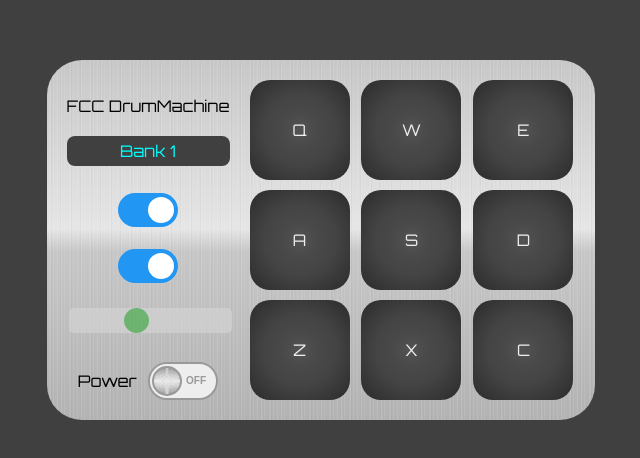
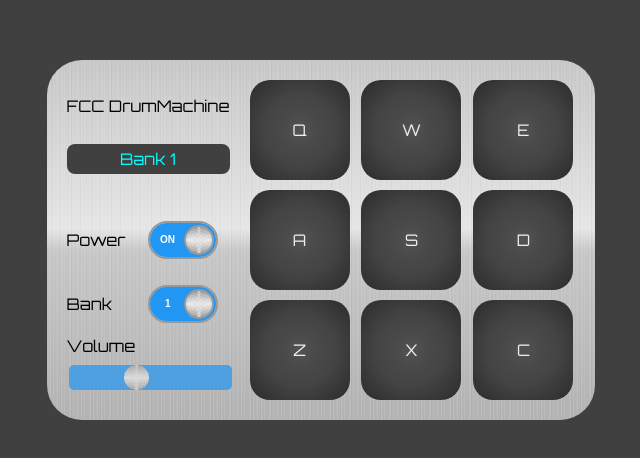
Before and after one commit to brimarq/fcc-drum-machine, a React (Create React App) app: page / in a window 1280 px wide. Shown: the part 160-618 px from the top of the page, without its empty margins (319-959 px from the left). Built offline with nearby package versions, Linux system fonts and the light colour scheme.

Commit message:
more ui tweaks

```diff
--- a/src/App.css
+++ b/src/App.css
@@ -28,6 +28,8 @@
     -webkit-radial-gradient(0% 50%, 50% 10%, hsla(0,0%,0%,.1) 0%, hsla(0,0%,0%,0) 100%),
     -webkit-radial-gradient(100% 50%, 50% 06%, hsla(0,0%,0%,.1) 0%, hsla(0,0%,0%,0) 100%)
   ;
+  --switch-inner-on-color: #2196F3;
+  --switch-inner-off-color: #EEEEEE;
 }
 
 body {
@@ -157,65 +159,130 @@ body {
   margin-left: 2px; */
 }
 
- /* The switch - the box around the slider */
+/*** CHECKBOX SWITCHES ***/
+
+.switch-container {
+  display: grid;
+  grid-template-columns: repeat(2, 1fr);
+  align-items: center;
+}
+.switch-title {
+  text-align: left;
+}
 .switch {
+  /* display: inline-block; */
   position: relative;
-  display: inline-block;
-  width: 60px;
-  height: 34px;
+  width: 70px;
+  -webkit-user-select:none;
+  -moz-user-select:none;
+  -ms-user-select: none;
+}
+.switch-checkbox {
+  display: none;
 }
 
-/* Hide default HTML checkbox */
-.switch input {display:none;}
+/* .onoffswitch-title {
+  display: inline-block;
+} */
+.switch-label {
+  display: block;
+  overflow: hidden;
+  cursor: pointer;
+  border: 2px solid #999999;
+  border-radius: 34px;
+}
 
-/* The slider */
-.switch-slider {
+.switch-inner {
+  display: block;
+  width: 200%;
+  margin-left: -100%;
+  transition: margin 0.1s ease-in 0s;
+}
+.switch-inner::before, .switch-inner::after {
+  display: inline-block;
+  width: 50%;
+  height: 34px;
+  padding: 0;
+  line-height: 34px;
+  font-size: 10px;
+  color: white;
+  font-family: Trebuchet, Arial, sans-serif;
+  font-weight: bold;
+  box-sizing: border-box;
+}
+.switch-inner::before {
+  text-align: left;
+  content: "ON";
+  padding-left: 10px;
+  background-color: var(--switch-inner-on-color);
+  color: #FFFFFF;
+}
+.switch-inner::after {
+  content: "OFF";
+  padding-right: 10px;
+  background-color: var(--switch-inner-off-color);
+  color: #999999;
+  text-align: right;
+}
+
+.switch label[for="switch-bank"] .switch-inner::before {
+  content: "1";
+  padding-left: 15px;
+}
+
+.switch label[for="switch-bank"] .switch-inner::after {
+  content: "2";
+  padding-right: 15px;
+}
+
+.switch-switch {
+  display: block;
+  width: 26px;
+  margin: 4px;
+  /* background: #FFFFFF; */
+  background-image: var(--brushed-metal-radial);
+
   position: absolute;
-  cursor: pointer;
+  top: 0;
+  bottom: 0;
+  right: 32px;
+  border: 2px solid #999999;
+  border-radius: 34px;
+  transition: all 0.1s ease-in 0s;
+}
+
+.switch-switch::before, .switch-switch::after {
+  content: "";
   top: 0;
   left: 0;
-  right: 0;
-  bottom: 0;
-  background-color: #ccc;
-  border-radius: 34px;
-  -webkit-transition: .1s;
-  transition: .1s;
+  position: absolute;
+  width: inherit;
+  height: inherit;
+  border-radius: inherit;
+  background-image: var(--brushed-metal-radial-conical);
 }
 
-.switch-slider::before {
-  position: absolute;
-  content: "";
-  height: 26px;
-  width: 26px;
-  left: 4px;
-  bottom: 4px;
-  background-color: white;
-  border-radius: 50%;
-  -webkit-transition: .1s;
-  transition: .1s;
+.switch-switch::before { transform: rotate( 65deg); }
+.switch-switch::after { transform: rotate(-65deg); }
+
+
+.switch-checkbox:checked + .switch-label .switch-inner {
+  margin-left: 0;
+}
+.switch-checkbox:checked + .switch-label .switch-switch {
+  right: 0px;
 }
 
-
-input:checked + .switch-slider {
-  background-color: #2196F3;
-}
-
-input:focus + .switch-slider {
-  box-shadow: 0 0 1px #2196F3;
-}
-
-input:checked + .switch-slider::before {
-  -webkit-transform: translateX(26px);
-  -ms-transform: translateX(26px);
-  transform: translateX(26px);
-}
-
-
 /*** VOLUME SLIDER ***/
-.slidecontainer {
+.slider-container {
+  display: grid;
   width: 100%; /* Width of the outside container */
 }
 
+.slider-title {
+  /* width: 100%; */
+  text-align: left;
+}
 /* The slider itself */
 .slider {
   -webkit-appearance: none;  /* Override default CSS styles */
@@ -223,7 +290,8 @@ input:checked + .switch-slider::before {
   width: 100%; /* Full-width */
   height: 25px; /* Specified height */
   border-radius: 5px;
-  background: #d3d3d3; /* Grey background */
+  /* background: #d3d3d3; /* Grey background */
+  background-color: var(--switch-inner-on-color);
   outline: none; /* Remove outline */
   opacity: 0.7; /* Set transparency (for mouse-over effects on hover) */
   -webkit-transition: .2s; /* 0.2 seconds transition on hover */
@@ -231,28 +299,59 @@ input:checked + .switch-slider::before {
 }
 
 /* Mouse-over effects */
-.slider:hover {
-  opacity: 1; /* Fully shown on mouse-over */
-}
+/* .slider:hover {
+  opacity: 1;
+} */
 
 /* The slider handle (use -webkit- (Chrome, Opera, Safari, Edge) and -moz- (Firefox) to override default look) */
 .slider::-webkit-slider-thumb {
+  position: relative;
   -webkit-appearance: none; /* Override default look */
   appearance: none;
   width: 25px; /* Set a specific slider handle width */
   height: 25px; /* Slider handle height */
   border-radius: 50%;
-  background: #4CAF50; /* Green background */
+  background-image: var(--brushed-metal-radial);
   cursor: pointer; /* Cursor on hover */
 }
 
 .slider::-moz-range-thumb {
+  position: relative;
   width: 25px; /* Set a specific slider handle width */
   height: 25px; /* Slider handle height */
   border-radius: 50%;
-  background: #4CAF50; /* Green background */
+  background-image: var(--brushed-metal-radial);
   cursor: pointer; /* Cursor on hover */
 }
+
+.slider::-webkit-slider-thumb::before, .slider::-webkit-slider-thumb::after {
+  content: "";
+  position: absolute;
+  top: 0;
+  left: 0;
+  width: inherit;
+  height: inherit;
+  border-radius: inherit;
+  background-image: var(--brushed-metal-radial-conical);
+}
+
+.slider::-webkit-slider-thumb::before { transform: rotate( 65deg); }
+.slider::-webkit-slider-thumb::after { transform: rotate(-65deg); }
+
+.slider::-moz-range-thumb::before, .slider::-moz-range-thumb::after {
+  content: "";
+  position: absolute;
+  top: 0;
+  left: 0;
+  width: inherit;
+  height: inherit;
+  border-radius: inherit;
+  background-image: var(--brushed-metal-radial-conical);
+}
+
+.slider::-moz-range-thumb::before { transform: rotate( 65deg); }
+.slider::-moz-range-thumb::after { transform: rotate(-65deg); }
+
 
 
 @media(min-width: 415px) {
@@ -270,105 +369,3 @@ input:checked + .switch-slider::before {
     line-height: var(--pad-size);
   }
 }
-
-.onoffswitch-container {
-  display: grid;
-  grid-template-columns: repeat(2, 1fr);
-  align-items: center;
-}
-.onoffswitch-title {
-  /* display: inline-block; */
-  /* line-height: 34px; */
-}
-.onoffswitch {
-  /* display: inline-block; */
-  position: relative;
-  width: 70px;
-  -webkit-user-select:none;
-  -moz-user-select:none;
-  -ms-user-select: none;
-}
-.onoffswitch-checkbox {
-  display: none;
-}
-
-/* .onoffswitch-title {
-  display: inline-block;
-} */
-.onoffswitch-label {
-  display: block;
-  overflow: hidden;
-  cursor: pointer;
-  border: 2px solid #999999;
-  border-radius: 34px;
-}
-
-.onoffswitch-inner {
-  display: block;
-  width: 200%;
-  margin-left: -100%;
-  transition: margin 0.1s ease-in 0s;
-}
-.onoffswitch-inner:before, .onoffswitch-inner:after {
-  display: inline-block;
-  width: 50%;
-  height: 34px;
-  padding: 0;
-  line-height: 34px;
-  font-size: 10px;
-  color: white;
-  font-family: Trebuchet, Arial, sans-serif;
-  font-weight: bold;
-  box-sizing: border-box;
-}
-.onoffswitch-inner:before {
-  text-align: left;
-  content: "ON";
-  padding-left: 10px;
-  background-color: #2196F3;
-  color: #FFFFFF;
-}
-.onoffswitch-inner:after {
-  content: "OFF";
-  padding-right: 10px;
-  background-color: #EEEEEE;
-  color: #999999;
-  text-align: right;
-}
-.onoffswitch-switch {
-  display: block;
-  width: 26px;
-  margin: 4px;
-  /* background: #FFFFFF; */
-  background-image: var(--brushed-metal-radial);
-
-  position: absolute;
-  top: 0;
-  bottom: 0;
-  right: 32px;
-  border: 2px solid #999999;
-  border-radius: 34px;
-  transition: all 0.1s ease-in 0s;
-}
-
-.onoffswitch-switch::before, .onoffswitch-switch::after {
-  content: "";
-  top: 0;
-  left: 0;
-  position: absolute;
-  width: inherit;
-  height: inherit;
-  border-radius: inherit;
-  background-image: var(--brushed-metal-radial-conical);
-}
-
-.onoffswitch-switch::before { transform: rotate( 65deg); }
-.onoffswitch-switch::after { transform: rotate(-65deg); }
-
-
-.onoffswitch-checkbox:checked + .onoffswitch-label .onoffswitch-inner {
-  margin-left: 0;
-}
-.onoffswitch-checkbox:checked + .onoffswitch-label .onoffswitch-switch {
-  right: 0px;
-}
--- a/src/App.js
+++ b/src/App.js
@@ -147,35 +147,33 @@ class Controls extends Component {
       <div id="controls">
         <p>FCC DrumMachine</p>
         <div id="display">{this.props.display}</div>
+
         <div className="switch-container">
-          {/* <span>Power</span> */}
-          <label className="switch">
-            <input type="checkbox" name="power" defaultChecked onChange={this.props.handleChange}/>
-            <span className="switch-slider"></span>
-          </label>
-        </div>
-        <div className="switch-container">
-          {/* <span>Bank</span> */}
-          <label className="switch">
-            <input type="checkbox" name="bank" defaultChecked onChange={this.props.handleChange}/>
-            <span className="switch-slider"></span>
-          </label>
-        </div>
-        <div className="slidecontainer">
-          <input type="range" min="0" max="1" step=".01" defaultValue={this.props.volume} className="slider" id="myRange" onChange={this.props.handleChange}/>
-        </div>
-        <div className="onoffswitch-container">
-          <span className="onoffswitch-title">Power</span>
-          <div className="onoffswitch">
-            <input type="checkbox" name="onoffswitch" className="onoffswitch-checkbox" id="myonoffswitch" />
-            {/*  */}
-            <label className="onoffswitch-label" for="myonoffswitch">
-                <span className="onoffswitch-inner"></span>
-                <span className="onoffswitch-switch"></span>
+          <span className="switch-title">Power</span>
+          <div className="switch">
+            <input type="checkbox" name="power" id="switch-power" className="switch-checkbox" defaultChecked onChange={this.props.handleChange}/>
+            <label className="switch-label" for="switch-power">
+                <span className="switch-inner"></span>
+                <span className="switch-switch"></span>
             </label>
           </div>
         </div>
 
+        <div className="switch-container">
+          <span className="switch-title">Bank</span>
+          <div className="switch">
+            <input type="checkbox" name="bank" id="switch-bank" className="switch-checkbox" defaultChecked onChange={this.props.handleChange}/>
+            <label className="switch-label" for="switch-bank">
+                <span className="switch-inner"></span>
+                <span className="switch-switch"></span>
+            </label>
+          </div>
+        </div>
+
+        <div className="slider-container">
+          <span className="slider-title">Volume</span>
+          <input type="range" min="0" max="1" step=".01" defaultValue={this.props.volume} className="slider" id="myRange" onChange={this.props.handleChange}/>
+        </div>
 
       </div>
     )
```
